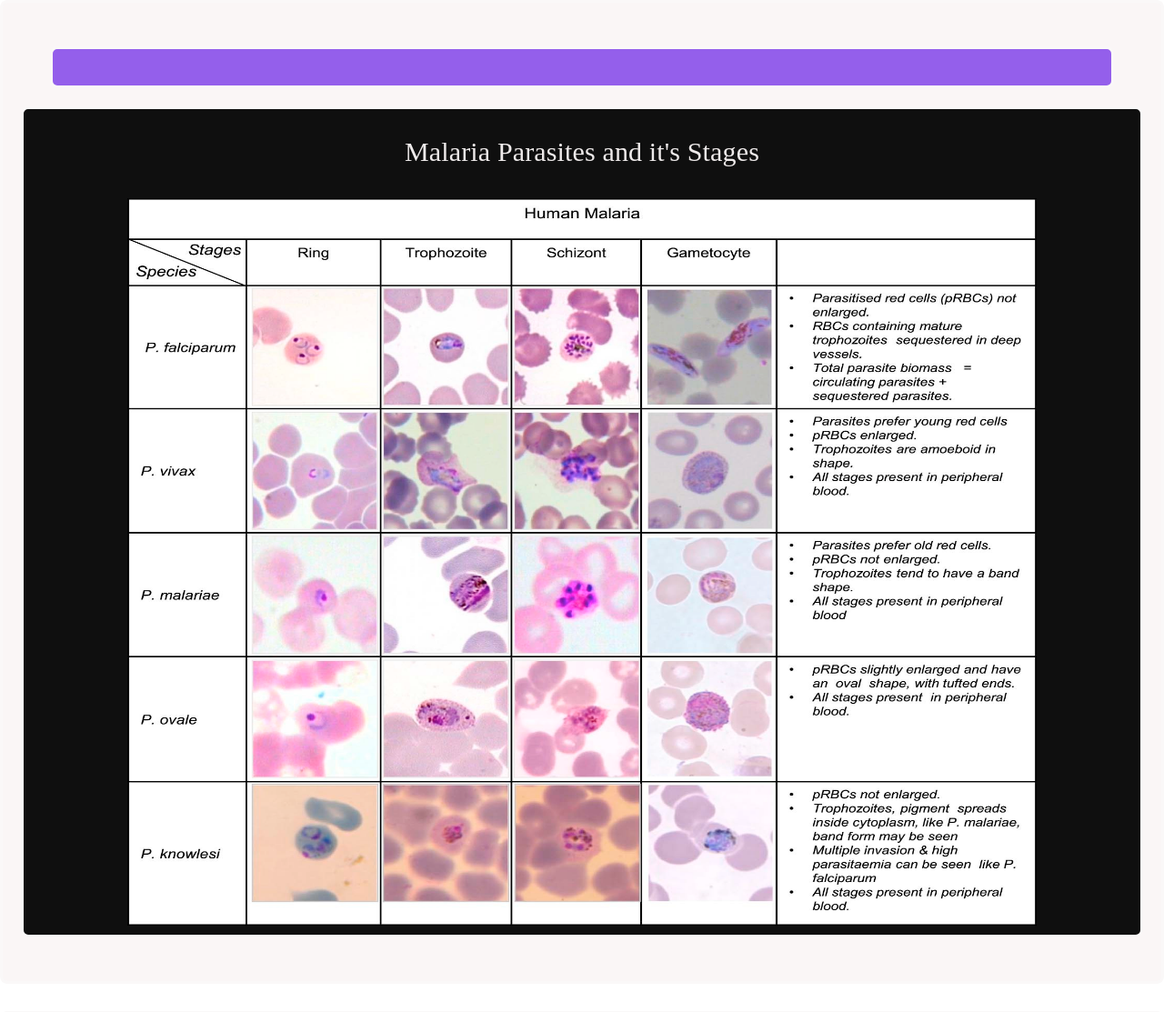
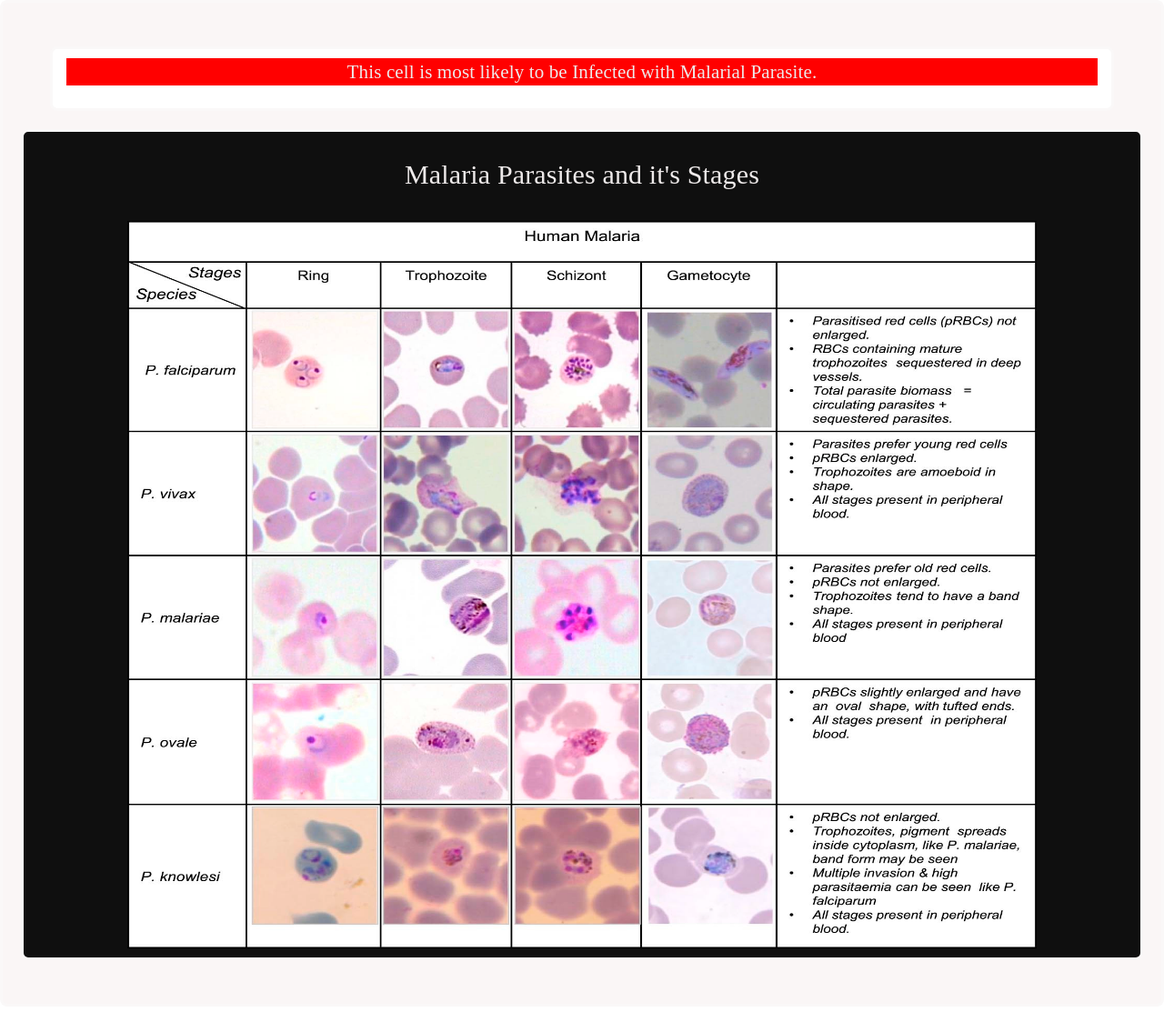
Before and after one commit to Venkatesh-j-koppar/Malaria-detection, a Flask app: template templates/result.html in a window 1280 px wide. Shown: the top 1113 px of the page at 91% size. Run offline with Flask 2, Linux system fonts and the light colour scheme; the template is opened without the code that fills it, so the values that code supplies are empty; some libraries are stand-ins or nearby versions.

Commit message:
Update result.html

```diff
--- a/templates/result.html
+++ b/templates/result.html
@@ -13,8 +13,14 @@
    <body>
 
    <div class="jumbotron jumbotron-fluid bg-info text-white text-center" style="background: rgb(250, 246, 246);">
-      <div class="container"  style="background: rgb(148, 95, 235);">
-         <h2 class="display-1">{{ prediction }}</h2>
+      <div class="container"  style="background: white">
+
+         {% if p=="True" %}
+            <p style="background: green">This cell is most likely to be Not Infected with Malarial Parasite.</p>
+         {% else %}
+            <p style="background: red ">This cell is most likely to be Infected with Malarial Parasite. </p>
+         {% endif %}
+
       </div><br>
 
       <div>
```
